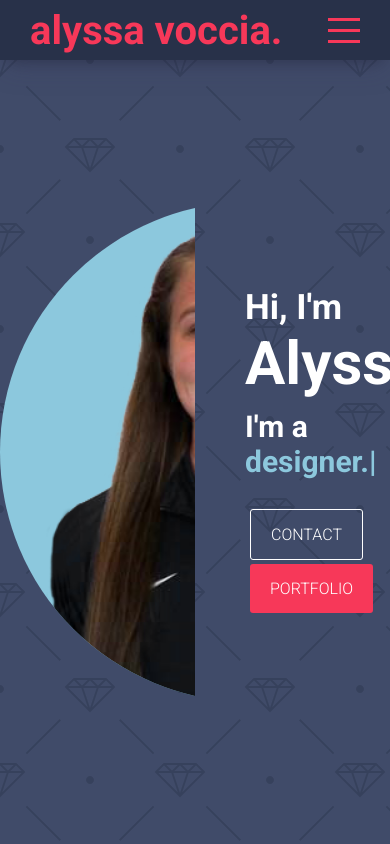
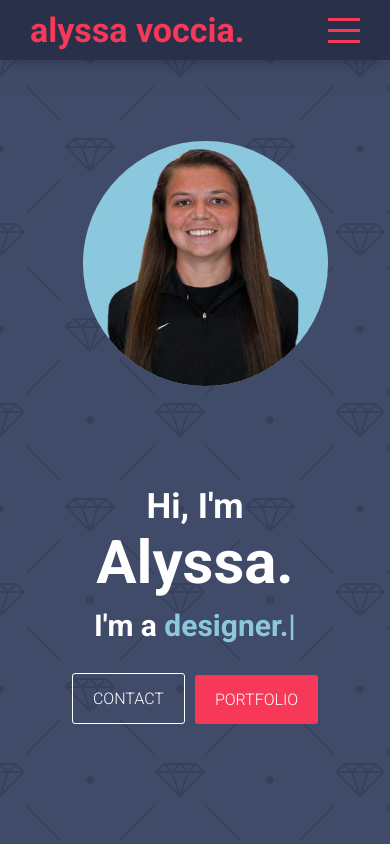
Before and after one commit to alyssavoccia/personal-portfolio, a React (Create React App) app: page / in a window 390 px wide. Built offline with nearby package versions, Linux system fonts and the light colour scheme.

Commit message:
Updated responsive styles for mobile/medium screens

```diff
--- a/src/components/contact/Contact.js
+++ b/src/components/contact/Contact.js
@@ -28,17 +28,17 @@ export default function Contact() {
         <div className="left-side">
           <h1 className="section-title">Let's discuss your next project</h1>
           <div className="section-socials">
-            <a href="https://twitter.com/alyssa_voccia" target='_blank'><i class="fa fa-brands fa-twitter fa-2x"></i></a>
-            <a href='https://github.com/alyssavoccia' target='_blank'><i class="fa fa-brands fa-github fa-2x"></i></a>
-            <a href='https://www.linkedin.com/in/alyssa-voccia/' target='_blank'><i class="fa fa-brands fa-linkedin fa-2x"></i></a>
+            <a href="https://twitter.com/alyssa_voccia" target='_blank'><i className="fa fa-brands fa-twitter fa-2x"></i></a>
+            <a href='https://github.com/alyssavoccia' target='_blank'><i className="fa fa-brands fa-github fa-2x"></i></a>
+            <a href='https://www.linkedin.com/in/alyssa-voccia/' target='_blank'><i className="fa fa-brands fa-linkedin fa-2x"></i></a>
 
           </div>
         </div>
         <div className="right-side">
           <form ref={formRef} onSubmit={handleSubmit}>
             <input id='user_name' type="text" name="user_name" placeholder='Name' />
+            <input id='user_email' type="email" name="email" placeholder='Email' />
             <input id='user_subject' type="text" name="user_subject" placeholder='Subject' />
-            <input id='user_email' type="text" name="email" placeholder='Email' />
             <textarea id='user_message' rows="5" placeholder='Message' name='message' />
             <button>Submit</button>
           </form>
--- a/src/components/contact/contact.scss
+++ b/src/components/contact/contact.scss
@@ -3,8 +3,7 @@
 .contact {
   background-color: $darkNavy;
   color: #FFF;
-  display: flex;
-  height: 50vh;
+  height: 100%;
   position: relative;
 
   .contact-bg-line {
@@ -18,6 +17,10 @@
     display: flex;
     padding: 50px;
 
+    @include mobile {
+      flex-direction: column;
+    }
+
     .left-side {
       display: flex;
       flex-direction: column;
@@ -26,7 +29,15 @@
       .section-title {
         font-size: 64px;
         margin-bottom: 20px;
-        margin-top: 60px;
+        width: 80%;
+
+        @include medium {
+          font-size: 48px;
+        }
+
+        @include mobile {
+          font-size: 28px;
+        }
       }
 
       .section-socials {
@@ -41,6 +52,7 @@
             color: $lightBlue;
           }
         }
+
       }
     }
 
@@ -52,6 +64,10 @@
 
       form {
 
+        @include mobile {
+          margin-top: 10px;
+        }
+
         input {
           border: none;
           border-radius: 5px;
@@ -62,8 +78,19 @@
           padding-left: 10px;
           width: 50%;
 
+          @include mobile {
+            margin-right: 10px;
+            width: 40%;
+          }
+
           &:focus {
             outline: none;
+          }
+
+          &[name="user_subject"] {
+            @include mobile {
+              width: 90%;
+            }
           }
         }
 
--- a/src/components/hero/hero.scss
+++ b/src/components/hero/hero.scss
@@ -6,10 +6,26 @@
   display: flex;
   height: calc(100vh - 60px);
 
+  @include mobile {
+    align-items: center;
+    flex-direction: column;
+    justify-content: center;
+  }
+
   .left {
     align-self: center;
+    display: flex;
     flex: 0.5;
-    overflow: hidden;
+
+    @include medium {
+      padding-left: 20px;
+    }
+
+    @include mobile {
+      align-items: center;
+      max-height: 300px;
+      padding-top: 10px;
+    }
 
     .imgContainer {
       align-items: flex-end;
@@ -21,8 +37,22 @@
       margin: 0 auto;
       width: 500px;
 
+      @include medium {
+        height: 400px;
+        width: 400px;
+      }
+
+      @include mobile {
+        height: 245px;
+        width: 245px;
+      }
+
       img {
         height: 100%;
+
+        @include mobile {
+          height: 100%;
+        }
       }
     }
   }
@@ -38,6 +68,12 @@
       justify-content: center;
       padding-left: 50px;
       width: 100%;
+
+      @include mobile {
+        align-items: center;
+        padding-left: 0;
+        width: 350px;
+      }
 
       h1 {
         font-size: 60px;
--- a/src/components/navbar/navbar.scss
+++ b/src/components/navbar/navbar.scss
@@ -25,6 +25,10 @@
         font-size: 40px;
         font-weight: 700;
         text-decoration: none;
+
+        @include mobile {
+          font-size: 34px;
+        }
       }
     }
 
--- a/src/components/portfolio-list/PortfolioList.js
+++ b/src/components/portfolio-list/PortfolioList.js
@@ -3,7 +3,7 @@ import './portfolioList.scss';
 
 export default function PortfolioList({ title, active, setSelected, id }) {
   return (
-    <li className={`portfolioList  ${active ? 'active' : ''}`} onClick={() => setSelected(id)}>
+    <li key={title} className={`portfolioList  ${active ? 'active' : ''}`} onClick={() => setSelected(id)}>
       {title}
     </li>
   )
--- a/src/components/portfolio/Portfolio.js
+++ b/src/components/portfolio/Portfolio.js
@@ -55,12 +55,12 @@ export default function Portfolio() {
       <h1 className='section-title'>Portfolio</h1>
       <ul>
         {list.map(item => (
-          <PortfolioList title={item.title} active={selected === item.id} setSelected={setSelected} id={item.id} />
+          <PortfolioList title={item.title} active={selected === item.id} setSelected={setSelected} id={item.id} key={item.title} />
         ))}
       </ul>
       <div className="container">
         {data ? data.map((data) => (
-          <div className="card" key={data.id}>
+          <div className="card" key={data.title}>
             <div className="card-header">
               <img src={data.img} alt={data.alt} />
             </div>
--- a/src/components/portfolio/portfolio.scss
+++ b/src/components/portfolio/portfolio.scss
@@ -30,6 +30,18 @@
     list-style: none;
     margin: 10px;
     padding: 0;
+
+    @include mobile {
+      flex-wrap: wrap;
+      justify-content: center;
+      margin-right: 0;
+    }
+
+    li {
+      @include mobile {
+        margin: 5px 15px;
+      }
+    }
   }
 
   .container {
@@ -38,6 +50,10 @@
     flex-wrap: wrap;
     justify-content: center;
     max-width: 1100px;
+
+    @include mobile {
+      width: 90%;
+    }
 
     .card {
       background-color: #FFF;
--- a/src/components/resume-list/ResumeList.js
+++ b/src/components/resume-list/ResumeList.js
@@ -3,7 +3,7 @@ import './resumeList.scss';
 
 export default function PortfolioList({ title, active, setSelected, id }) {
   return (
-    <li className={`resumeList  ${active ? 'active' : ''}`} onClick={() => setSelected(id)}>
+    <li key={id + 1} className={`resumeList  ${active ? 'active' : ''}`} onClick={() => setSelected(id)}>
       {title}
     </li>
   )
--- a/src/components/resume/Resume.js
+++ b/src/components/resume/Resume.js
@@ -38,21 +38,21 @@ export default function Resume() {
       <h1 className='section-title'>Resume</h1>
       <ul>
         {list.map(item => (
-          <ResumeList title={item.title} active={selected === item.id} setSelected={setSelected} id={item.id} />
+          <ResumeList key={item.title} title={item.title} active={selected === item.id} setSelected={setSelected} id={item.id} />
         ))}
       </ul>
       <div className="container">
         {/* EXPERIENCE */}
         <div className="resume-section">
-          {data ? data.map((data) => (
-            <div className="item">
+          {data ? data.map((data, i) => (
+            <div className="item" key={i}>
               <div className="item-title">
                 <h6>{data.dates}</h6>
                 <h2>{data.leftTitle}</h2>
               </div>
               <div className="item-info">
                 <h2>{data.rightTitle}</h2>
-                {data.points ? data.points.map((point => <p>{point}</p>)) : ''}
+                {data.points ? data.points.map(((point, i) => <p key={i}>{point}</p>)) : ''}
               </div>
             </div>
           )) : ''}
--- a/src/components/skills/skills.scss
+++ b/src/components/skills/skills.scss
@@ -46,6 +46,10 @@
         text-align: center;
         z-index: 1;
 
+        @include mobile {
+          font-size: 14px;
+        }
+
         &:before {
           border-top: 7px solid $pink;
           bottom: 0;
--- a/src/global.scss
+++ b/src/global.scss
@@ -2,3 +2,18 @@ $darkNavy: #283149;
 $navy: #404b69;
 $pink: #f73859;
 $lightBlue : #8cc8dd;
+
+$mobileWidth: 760px;
+$mediumWidth: 768px;
+
+@mixin mobile {
+  @media (max-width: #{$mobileWidth}) {
+    @content
+  }
+}
+
+@mixin medium {
+  @media (max-width: #{$mediumWidth}) {
+    @content
+  }
+}
```
